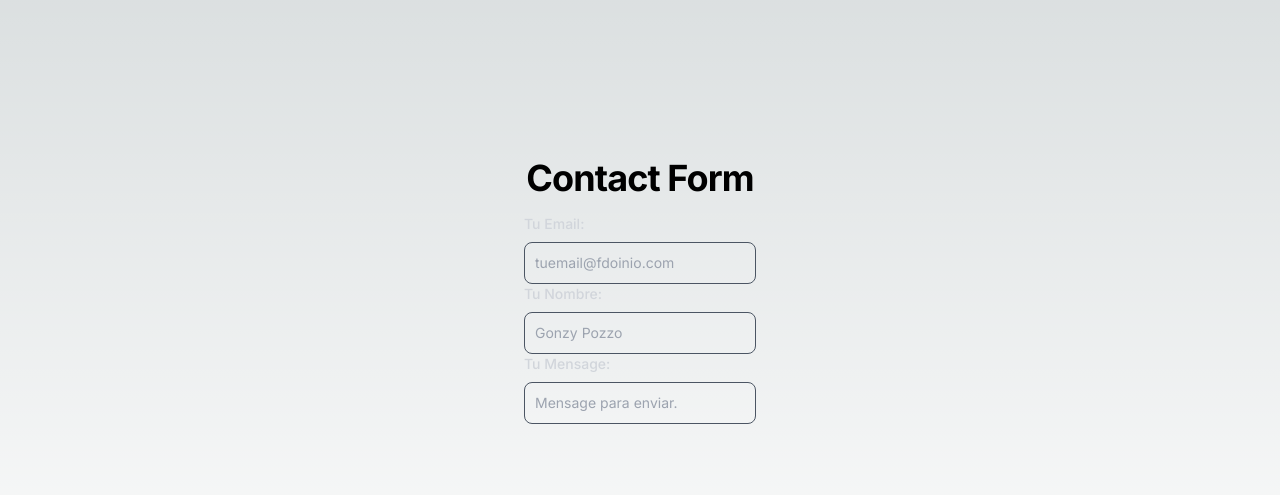
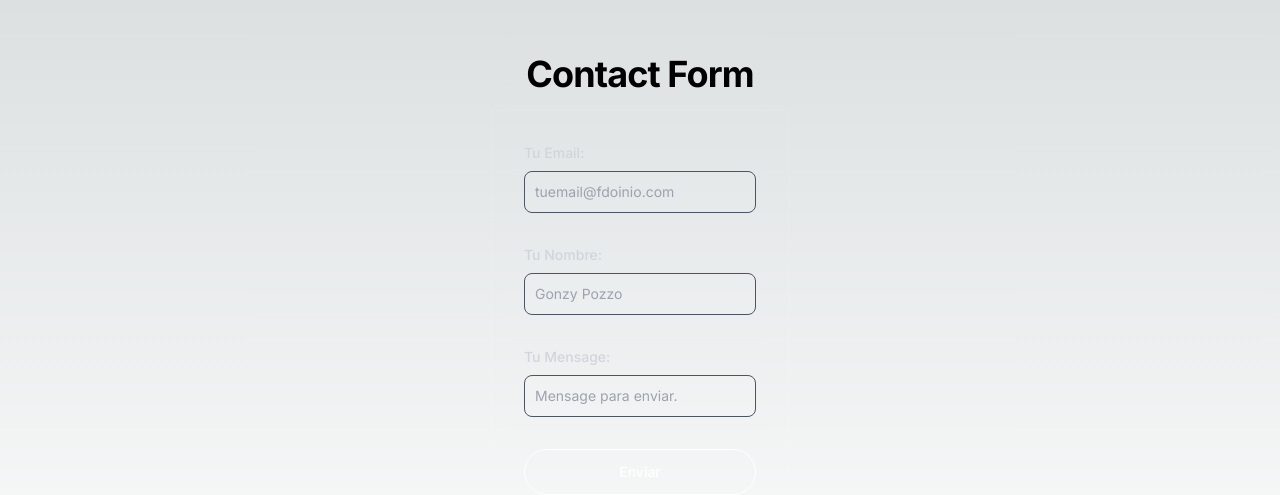
Before and after one commit to devdariill/kv-useServer-contactForm, a Next.js app: page / in a window 1280 px wide. Shown: the part 109-604 px from the top of the page. Built offline with nearby package versions, Linux system fonts and the light colour scheme.

Commit message:
Components-Input-Button-Children

```diff
--- a/src/app/page.tsx
+++ b/src/app/page.tsx
@@ -1,27 +1,18 @@
+import { Button } from '@/components/Button'
+import { Input } from '@/components/input'
 import { Inter } from 'next/font/google'
 
 const inter = Inter({ subsets: ['latin'] })
-
-const Input = ({ id, name, label, type, placeholder, ...props }: { id: string, name: string, label: string, type: string, placeholder: string }) => {
-  return (
-    <fieldset>
-      <label className='block mb-2 text-sm font-medium text-gray-300' htmlFor={id}>{label}</label>
-      <input className='border text-sm rounded-lg block w-full p-2.5 bg-white/5 border-gray-600 placeholder-gray-400 text-white' id={id} name={name} type={type} placeholder={placeholder} {...props} />
-      {/* <label className='block mb-2 text-sm font-medium text-gray-300'>{label}
-        <input className='border text-sm rounded-lg block w-full p-2.5 bg-white/5 border-gray-600 placeholder-gray-400 text-white' id={id} name={name} type={type} placeholder={placeholder} {...props} />
-      </label> */}
-    </fieldset>
-  )
-}
 
 export default function Home () {
   return (
     <main className={`${inter.className} flex flex-col items-center justify-center min-h-screen p-24`}>
       <h2 className='text-4xl font-bold tracking-tight text-center mb-4'>Contact Form</h2>
-      <form action=''>
+      <form className='space-y-8 border border-white/10 p-8'>
         <Input id='email' name='email' label='Tu Email:' type='email' placeholder='tuemail@fdoinio.com' />
         <Input id='name' name='name' label='Tu Nombre:' type='text' placeholder='Gonzy Pozzo' />
         <Input id='message' name='message' label='Tu Mensage:' type='text' placeholder='Mensage para enviar.' />
+        <Button>Enviar</Button>
       </form>
     </main>
   )
--- /dev/null
+++ b/src/components/Button.tsx
@@ -0,0 +1,5 @@
+export const Button = ({ children, ...props }: { children: React.ReactNode }) => {
+  return (
+    <button type='submit' className='px-5 py-3 text-sm font-medium text-center text-white border border-white rounded-full w-full' {...props}>{children}</button>
+  )
+}
--- /dev/null
+++ b/src/components/input.tsx
@@ -0,0 +1,11 @@
+export const Input = ({ id, name, label, type, placeholder, ...props }: { id: string, name: string, label: string, type: string, placeholder: string }) => {
+  return (
+    <fieldset>
+      <label className='block mb-2 text-sm font-medium text-gray-300' htmlFor={id}>{label}</label>
+      <input className='border text-sm rounded-lg block w-full p-2.5 bg-white/5 border-gray-600 placeholder-gray-400 text-white' id={id} name={name} type={type} placeholder={placeholder} {...props} />
+      {/* <label className='block mb-2 text-sm font-medium text-gray-300'>{label}
+          <input className='border text-sm rounded-lg block w-full p-2.5 bg-white/5 border-gray-600 placeholder-gray-400 text-white' id={id} name={name} type={type} placeholder={placeholder} {...props} />
+        </label> */}
+    </fieldset>
+  )
+}
```
